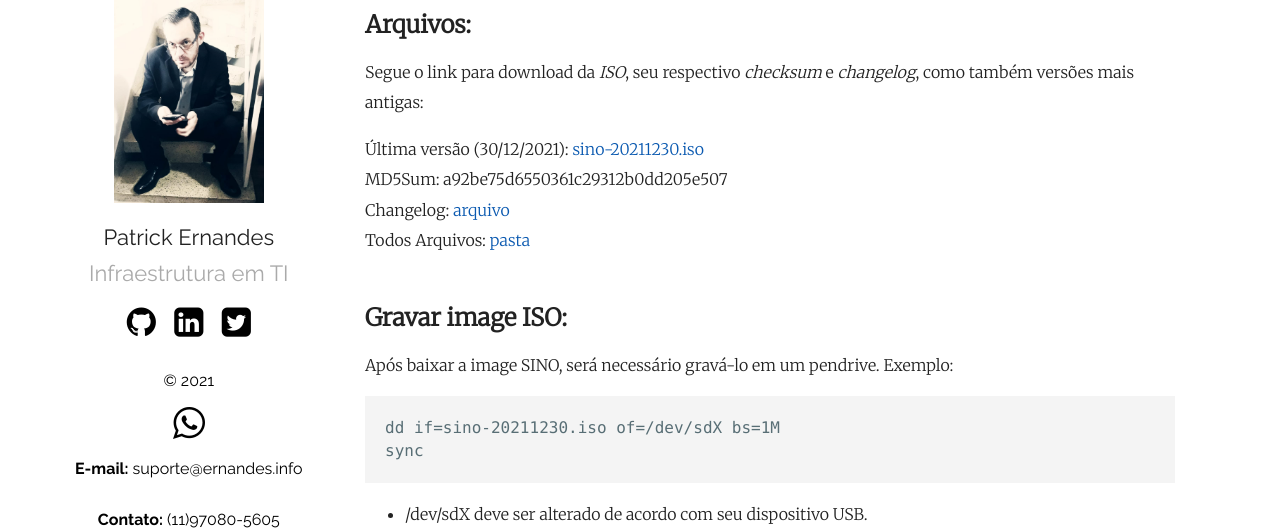
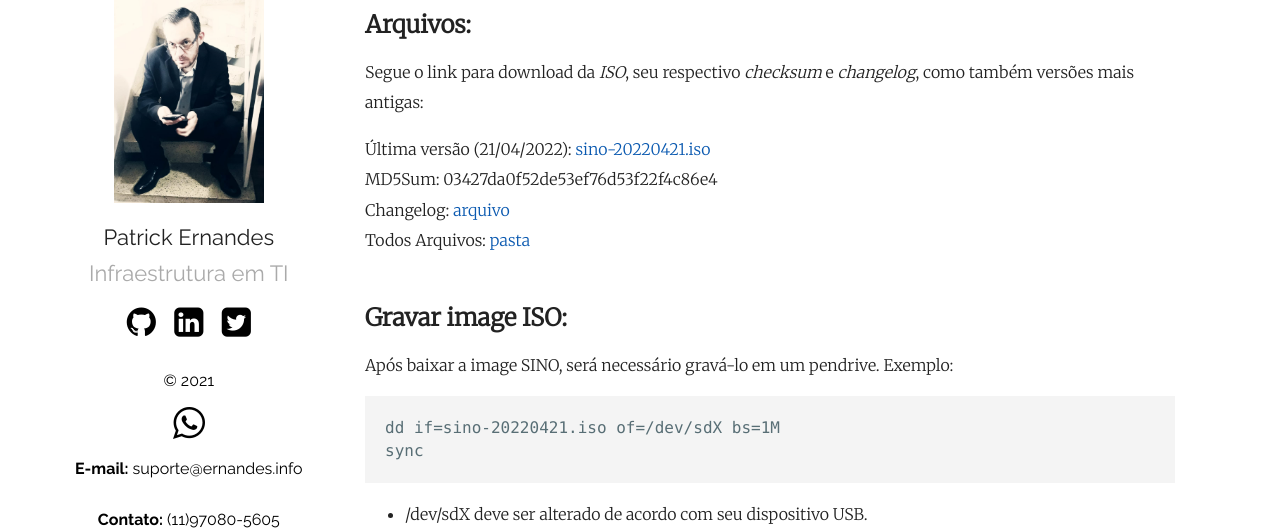
Before and after one commit to patrickernandes/site, a Jekyll site: the page built from docs/sino.md, in a window 1280 px wide and 900 px high, scrolled down 1015 px. Shown: the part 121-651 px from the top of the window. Built offline with Jekyll 4.4.1, drawn with Linux system fonts in a browser that asks for light colours; our own code applies the rules of GitHub Pages for plain Markdown files.

Commit message:
Update para sino-20220421.
Upgrade da base para Debian 11.3.

````diff
--- a/docs/sino.md
+++ b/docs/sino.md
@@ -36,8 +36,8 @@ Quanto as VMs, todos os dados devem ser armazenados em volumes nos discos locais
 
 Segue o link para download da *ISO*, seu respectivo *checksum* e *changelog*, como também versões mais antigas:
 
-Última versão (30/12/2021): [sino-20211230.iso](https://www.dropbox.com/s/uon8x25005huurv/sino-20211230.iso?dl=1)
-MD5Sum: a92be75d6550361c29312b0dd205e507
+Última versão (21/04/2022): [sino-20220421.iso](https://www.dropbox.com/s/dcl8cnc7lqd5oj3/sino-20220421.iso?dl=1)
+MD5Sum: 03427da0f52de53ef76d53f22f4c86e4
 Changelog: [arquivo](http://ernandes.info/sino/ChangeLog.txt){:target="_blank"}
 Todos Arquivos: [pasta](https://www.dropbox.com/sh/9hip5a385kqctar/AAAi8raYbK24QyQPASG47vtta?dl=0){:target="_blank"}
 &nbsp;
@@ -46,7 +46,7 @@ Todos Arquivos: [pasta](https://www.dropbox.com/sh/9hip5a385kqctar/AAAi8raYbK24Q
 
 Após baixar a image SINO, será necessário gravá-lo em um pendrive. Exemplo:
 ```
-dd if=sino-20211230.iso of=/dev/sdX bs=1M
+dd if=sino-20220421.iso of=/dev/sdX bs=1M
 sync
 ```
 * /dev/sdX deve ser alterado de acordo com seu dispositivo USB.
````
Also changed, not shown: docs/sino/ChangeLog.txt.
